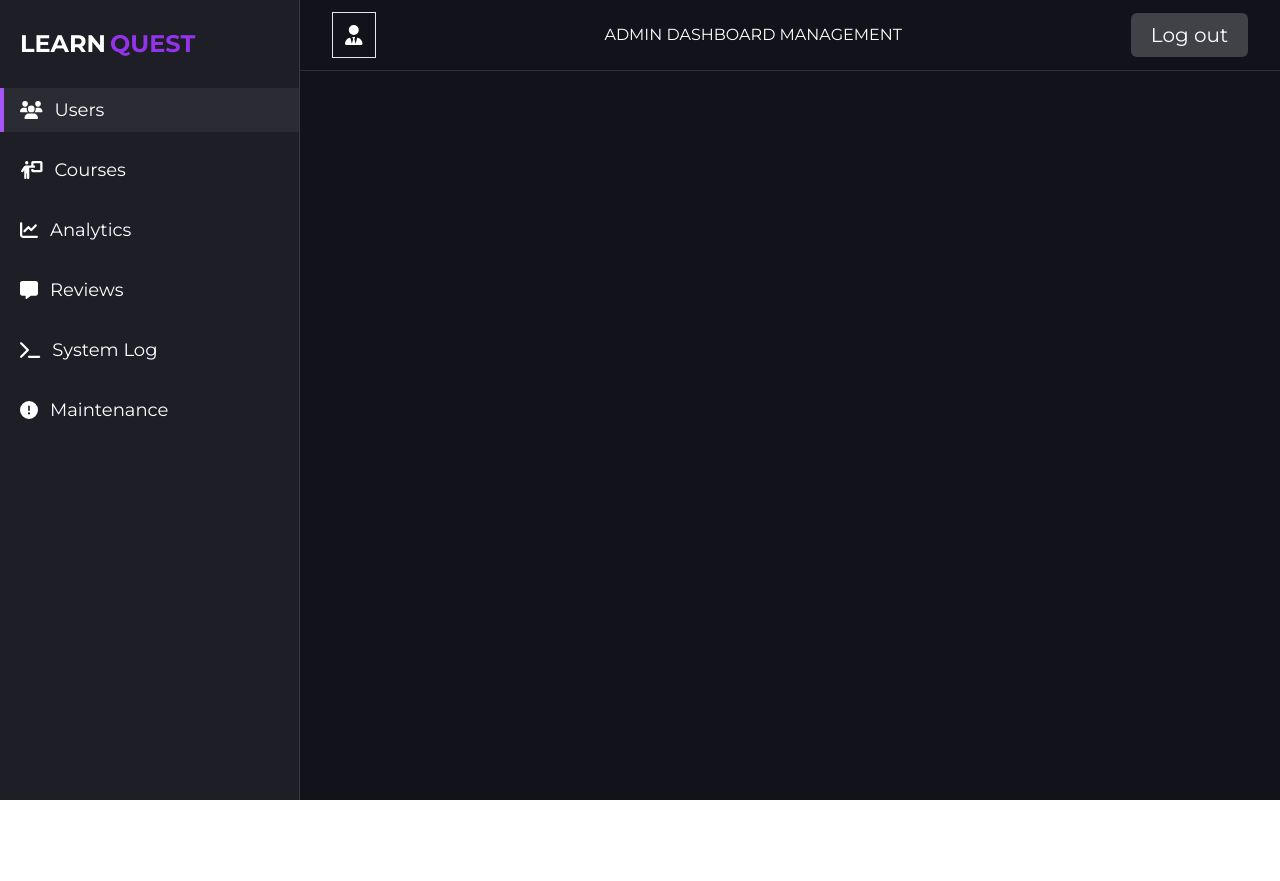
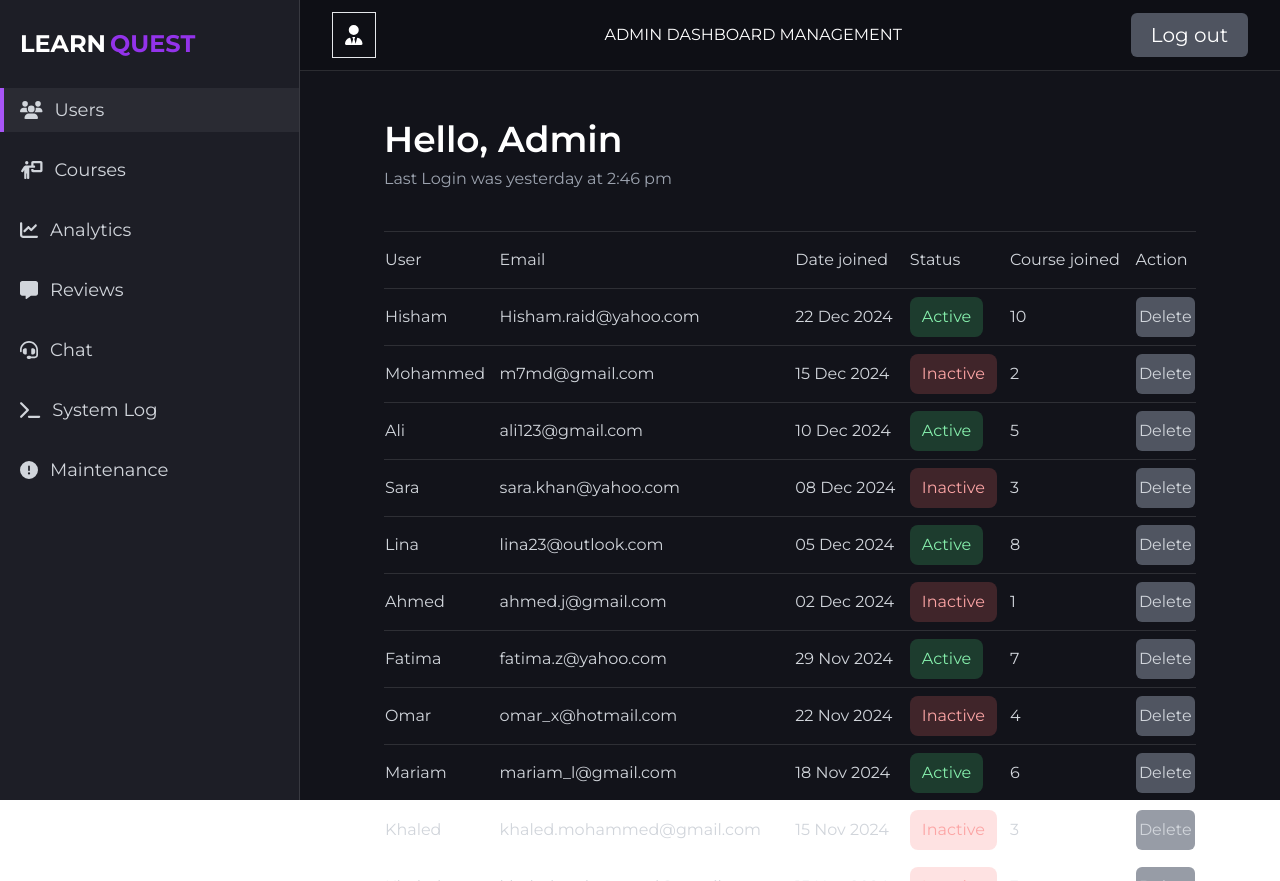
Before and after one commit to HishamAbualhaj/Learn-Quest-platform, a React (Vite) app: page / in a window 1280 px wide. Before the commit the page ends 800 px from the top, so only its background shows below. Built offline with nearby package versions, Linux system fonts and the light colour scheme.

Commit message:
Dashboard: Creating users section and change scrollbar theme

```diff
--- a/src/components/Dashboard.jsx
+++ b/src/components/Dashboard.jsx
@@ -8,33 +8,47 @@ import {
   faTerminal,
   faCircleExclamation,
   faUserTie,
+  faHeadset,
 } from "@fortawesome/free-solid-svg-icons";
 
 import { useState } from "react";
 
+import Users from "./Users";
+
 function Dashboard() {
   let tabs = [
     {
+      key: 1,
       name: "users",
       icon: faUsers,
     },
     {
+      key: 2,
       name: "courses",
       icon: faPersonChalkboard,
     },
     {
+      key: 3,
       name: "analytics",
       icon: faChartLine,
     },
     {
+      key: 4,
       name: "reviews",
       icon: faMessage,
     },
     {
+      key: 5,
+      name: "chat",
+      icon: faHeadset,
+    },
+    {
+      key: 6,
       name: "system log",
       icon: faTerminal,
     },
     {
+      key: 7,
       name: "maintenance",
       icon: faCircleExclamation,
     },
@@ -58,6 +72,7 @@ function Dashboard() {
         <div className="tabs-container flex flex-col gap-4">
           {tabs.map((tab) => (
             <div
+              key={tab.key}
               className={
                 "flex flex-col gap-5 cursor-pointer hover:bg-hoverDark transition"
               }
@@ -71,8 +86,8 @@ function Dashboard() {
                     : "flex py-2 px-5 text-lg relative items-center gap-3 "
                 }
               >
-                <FontAwesomeIcon className="text-white" icon={tab.icon} />
-                <div className="text-white data capitalize">{tab.name}</div>
+                <FontAwesomeIcon className="text-gray-300" icon={tab.icon} />
+                <div className="text-gray-300 data capitalize">{tab.name}</div>
               </div>
             </div>
           ))}
@@ -80,7 +95,7 @@ function Dashboard() {
       </div>
 
       <div className="flex-1 bg-dark">
-        <div className="text-white py-3 border-b px-8 border-borderDark">
+        <div className="text-white py-3 border-b px-8 bg-black/20 border-borderDark">
           <div className="flex justify-between items-center gap-3">
             <FontAwesomeIcon
               className="text-xl border px-3 py-3"
@@ -89,14 +104,13 @@ function Dashboard() {
             <div className="text-white uppercase">
               admin dashboard management
             </div>
-            <h1 className="text-xl px-5 py-2 rounded-md cursor-pointer bg-hoverDark/20">
-              <a href="">
-                Log out
-              </a>
+            <h1 className="text-xl px-5 py-2 rounded-md cursor-pointer bg-gray-500/70 hover:bg-gray-800 hover:text-white transition">
+              <a href="">Log out</a>
             </h1>
           </div>
         </div>
 
+        <Users></Users>
       </div>
     </div>
   );
--- /dev/null
+++ b/src/components/Users.jsx
@@ -0,0 +1,151 @@
+function Users() {
+  const users = [
+    {
+      key: 1,
+      name: "Hisham",
+      email: "Hisham.raid@yahoo.com",
+      date: "22 Dec 2024",
+      status: "Active",
+      courses: "10",
+      action: "Delete",
+    },
+    {
+      key: 2,
+      name: "Mohammed",
+      email: "m7md@gmail.com",
+      date: "15 Dec 2024",
+      status: "Inactive",
+      courses: "2",
+      action: "Delete",
+    },
+    {
+      key: 3,
+      name: "Ali",
+      email: "ali123@gmail.com",
+      date: "10 Dec 2024",
+      status: "Active",
+      courses: "5",
+      action: "Delete",
+    },
+    {
+      key: 4,
+      name: "Sara",
+      email: "sara.khan@yahoo.com",
+      date: "08 Dec 2024",
+      status: "Inactive",
+      courses: "3",
+      action: "Delete",
+    },
+    {
+      key: 5,
+      name: "Lina",
+      email: "lina23@outlook.com",
+      date: "05 Dec 2024",
+      status: "Active",
+      courses: "8",
+      action: "Delete",
+    },
+    {
+      key: 6,
+      name: "Ahmed",
+      email: "ahmed.j@gmail.com",
+      date: "02 Dec 2024",
+      status: "Inactive",
+      courses: "1",
+      action: "Delete",
+    },
+    {
+      key: 7,
+      name: "Fatima",
+      email: "fatima.z@yahoo.com",
+      date: "29 Nov 2024",
+      status: "Active",
+      courses: "7",
+      action: "Delete",
+    },
+    {
+      key: 8,
+      name: "Omar",
+      email: "omar_x@hotmail.com",
+      date: "22 Nov 2024",
+      status: "Inactive",
+      courses: "4",
+      action: "Delete",
+    },
+    {
+      key: 9,
+      name: "Mariam",
+      email: "mariam_l@gmail.com",
+      date: "18 Nov 2024",
+      status: "Active",
+      courses: "6",
+      action: "Delete",
+    },
+    {
+      key: 10,
+      name: "Khaled",
+      email: "khaled.mohammed@gmail.com",
+      date: "15 Nov 2024",
+      status: "Inactive",
+      courses: "3",
+      action: "Delete",
+    },
+    {
+        key: 11,
+        name: "Khaled",
+        email: "khaled.mohammed@gmail.com",
+        date: "15 Nov 2024",
+        status: "Inactive",
+        courses: "3",
+        action: "Delete",
+      },
+  ];
+
+  return (
+    <div className="px-16 mt-12">
+      <div className="text-white font-semibold text-4xl px-5">Hello, Admin</div>
+      <div className="text-gray-400 mt-2 px-5">
+        Last Login was yesterday at 2:46 pm
+      </div>
+      <div className="w-full mt-10 h-[650px] overflow-auto px-5">
+        <table className="text-gray-300 w-full ">
+          <tr className="border-t border-b border-borderDark">
+            <td className="py-4">User</td>
+            <td>Email</td>
+            <td>Date joined</td>
+            <td>Status</td>
+            <td>Course joined</td>
+            <td>Action</td>
+          </tr>
+
+          {users.map((user) => (
+            <tr key={user.key} className="border-t border-b border-borderDark">
+              <td className="py-4">{user.name}</td>
+              <td>{user.email}</td>
+              <td>{user.date}</td>
+              <td className="">
+                <div
+                  className={
+                    user.status === "Active"
+                      ? "text-green-300 bg-green-400/20 w-fit rounded-lg py-2 px-3"
+                      : "text-red-300 bg-red-400/20 w-fit rounded-lg py-2 px-3"
+                  }
+                >
+                  {user.status}
+                </div>
+              </td>
+              <td>{user.courses}</td>
+              <td className="">
+                <div id="1" className="cursor-pointer bg-gray-500/70 py-2 text-center rounded-md hover:bg-gray-800 hover:text-white transition">
+                  {user.action}
+                </div>
+              </td>
+            </tr>
+          ))}
+        </table>
+      </div>
+    </div>
+  );
+}
+
+export default Users;
--- a/src/index.css
+++ b/src/index.css
@@ -4,6 +4,12 @@
 
 body {
   font-family: "Montserrat", sans-serif;
+}
+
+/* For Firefox */
+* {
+  scrollbar-width: thin;
+  scrollbar-color: #555 #1e1e2f;
 }
 
 input {
@@ -17,3 +23,18 @@ input[type="date"]::-webkit-calendar-picker-indicator {
   filter: invert(0.5);
   padding-right: 20px;
 }
+
+/* Customize the scrollbar for webkit browsers (Chrome, Safari, Edge) */
+::-webkit-scrollbar {
+  width: 10px;
+}
+
+::-webkit-scrollbar-track {
+  background: #1e1e2f;
+}
+
+::-webkit-scrollbar-thumb {
+  background-color: #555;
+  border-radius: 5px;
+  border: 2px solid transparent;
+}
```
